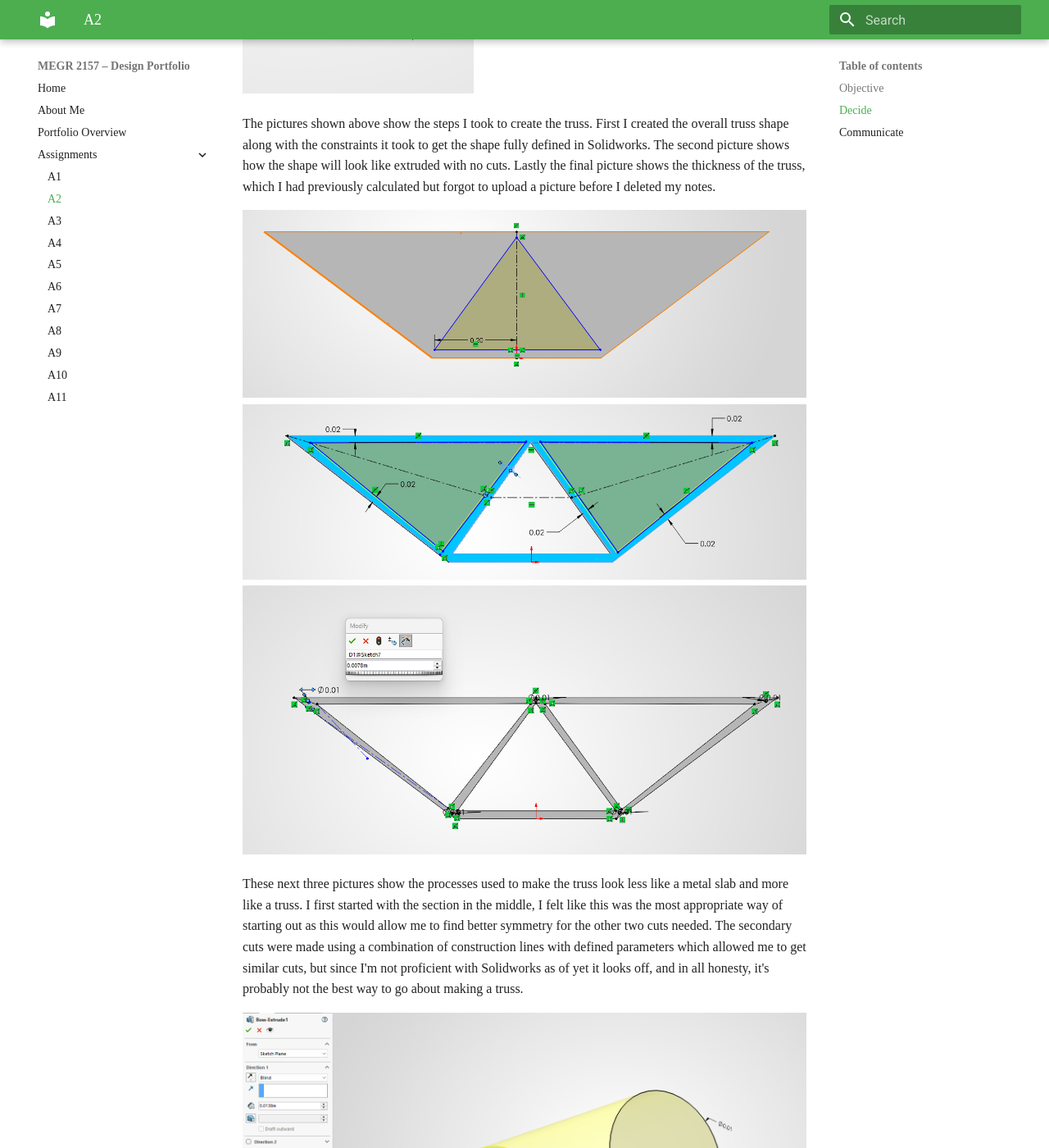
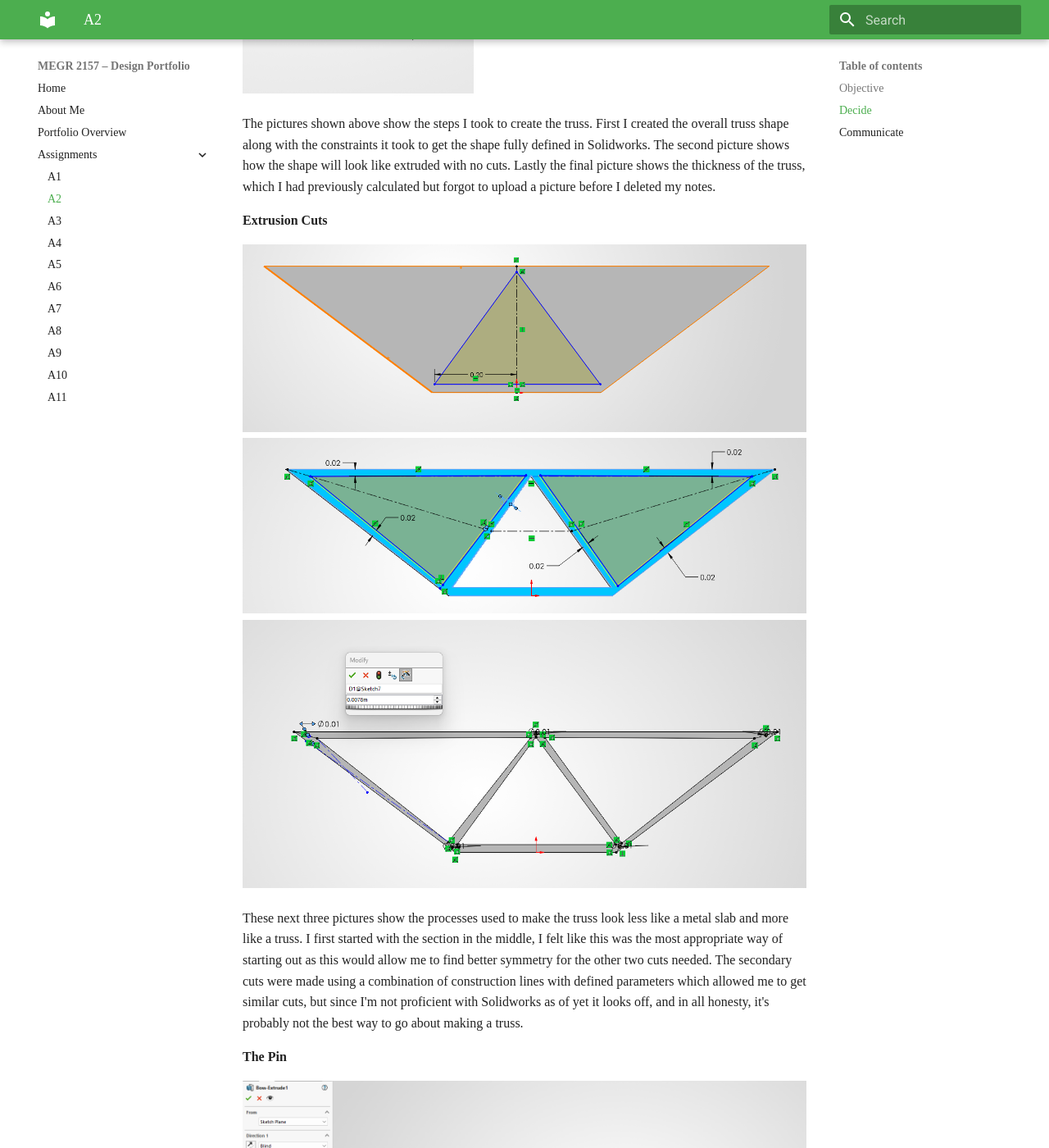
Before and after one commit to carandapz/design-projects-portfolio, an MkDocs documentation site: the page built from docs/assignments/A02/index.md, in a window 1280 px wide and 1400 px high, scrolled down 7629 px. Shown: the whole window at 82% size. Built offline with MkDocs 1.6.1 and Material for MkDocs 9.7.7, drawn with Linux system fonts in a browser that asks for light colours.

Commit message:
Update index.md

```diff
--- a/docs/assignments/A02/index.md
+++ b/docs/assignments/A02/index.md
@@ -49,15 +49,21 @@ Using the same equations, I used when calculating the weight of the truss, I fir
 
 The pictures shown above show the steps I took to create the truss. First I created the overall truss shape along with the constraints it took to get the shape fully defined in Solidworks. The second picture shows how the shape will look like extruded with no cuts. Lastly the final picture shows the thickness of the truss, which I had previously calculated but forgot to upload a picture before I deleted my notes.
 
+**Extrusion Cuts**
+
 ![First Cut](firstcut.png)
 ![Secondary Cut](secondarycut.png)
 ![Finished Cut](finishedcut.png)
 
 These next three pictures show the processes used to make the truss look less like a metal slab and more like a truss. I first started with the section in the middle, I felt like this was the most appropriate way of starting out as this would allow me to find better symmetry for the other two cuts needed. The secondary cuts were made using a combination of construction lines with defined parameters which allowed me to get similar cuts, but since I'm not proficient with Solidworks as of yet it looks off, and in all honesty, it's probably not the best way to go about making a truss.
 
+**The Pin**
+
 ![Pin](pinanddepth.png)
 
 This is the pin diameter and pin length, previously calculated, however it seems that my calculation went awry, and I ended up with an incorrect length, that did not coincide with my trusses overall thickness. Thus leaving me with pin holes not fully covered. Another thing to note are the mates, none of my mates lined up, this is again a user error from my part, not having the knowledge on how to properly use Solidworks led to many shortcomings in the final steps of this assignment.
+
+**Properties**
 
 ![Mass and Properties](massandproperties.png)
 
```
